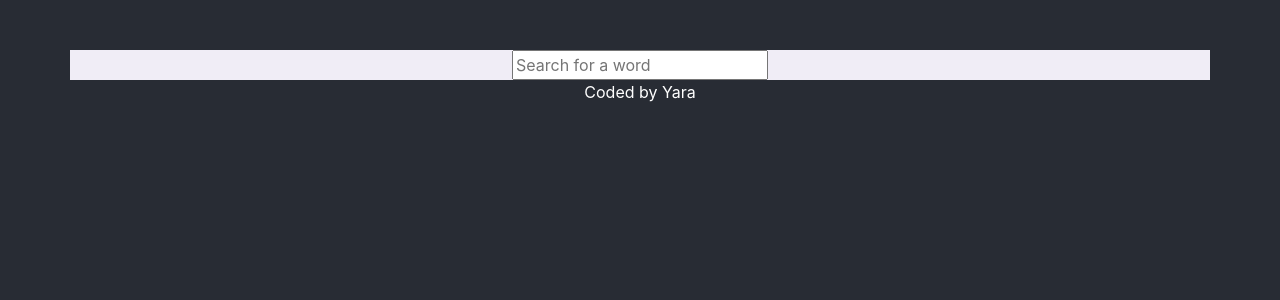
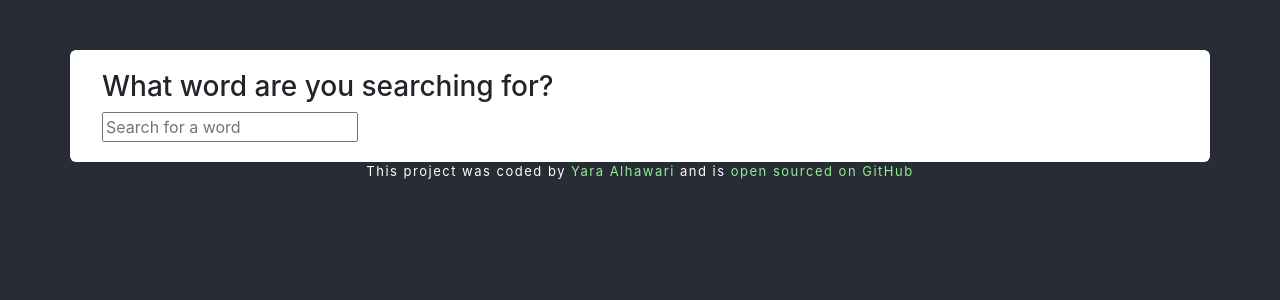
Before and after one commit to Yara-AlH/dictionary-project, a React (Create React App) app: page / in a window 1280 px wide. Shown: the top 300 px of the page. Built offline with nearby package versions, Linux system fonts and the light colour scheme.

Commit message:
definitions

```diff
--- a/src/App.css
+++ b/src/App.css
@@ -4,10 +4,10 @@ body {
 }
 
 .container {
-  background-color: #f0edf6;
+  background-color: white;
+  border-radius: 6px;
 }
 
 .App {
-  text-align: center;
   color: #212529;
 }
--- a/src/App.js
+++ b/src/App.js
@@ -7,7 +7,7 @@ function App() {
     <div className="App">
       <div className="container ">
         <main>
-          <Dictionary />
+          <Dictionary defaultKeyword={"marvelous"} />
         </main>
       </div>
       <Footer />
--- a/src/Dictionary.css
+++ b/src/Dictionary.css
@@ -0,0 +1,3 @@
+.Dictionary {
+  padding: 20px;
+}
--- a/src/Dictionary.js
+++ b/src/Dictionary.js
@@ -1,12 +1,17 @@
 import React, { useState } from "react";
 import axios from "axios";
+import Results from "./Results";
 import "./Dictionary.css";
 
-export default function Dictionary() {
-  const [keyword, setKeyword] = useState("");
+export default function Dictionary(props) {
+  const [keyword, setKeyword] = useState(props.defaultKeyword);
+  const [definitions, setDefinitions] = useState(null);
 
   function handleResponse(response) {
     console.log(response.data);
+
+    setDefinitions(response.data);
+    // response.data.meanings.0.definition
   }
 
   function handleFormSubmit(event) {
@@ -27,6 +32,7 @@ export default function Dictionary() {
 
   return (
     <div className="Dictionary">
+      <h3>What word are you searching for?</h3>
       <form onSubmit={handleFormSubmit}>
         <input
           type="search"
@@ -34,6 +40,7 @@ export default function Dictionary() {
           onChange={handleKeywordChange}
         />
       </form>
+      <Results definitions={definitions} />
     </div>
   );
 }
--- a/src/Footer.css
+++ b/src/Footer.css
@@ -1,3 +1,15 @@
 .Footer {
   color: white;
+  text-align: center;
+  font-size: 13px;
+  letter-spacing: 1.5px;
 }
+
+a {
+  color: lightgreen;
+  text-decoration: none;
+}
+
+a:hover {
+  text-decoration: underline;
+}
--- a/src/Footer.js
+++ b/src/Footer.js
@@ -1,5 +1,24 @@
 import "./Footer.css";
 
 export default function Footer() {
-  return <div className="Footer">Coded by Yara</div>;
+  return (
+    <div className="Footer">
+      This project was coded by{" "}
+      <a
+        href="https://www.linkedin.com/in/yara-alhawari/"
+        target="_blank"
+        rel="noreferrer"
+      >
+        Yara Alhawari
+      </a>{" "}
+      and is{" "}
+      <a
+        href="https://github.com/Yara-AlH/dictionary-project"
+        target="_blank"
+        rel="noreferrer"
+      >
+        open sourced on GitHub
+      </a>
+    </div>
+  );
 }
--- /dev/null
+++ b/src/Meaning.js
@@ -0,0 +1,11 @@
+export default function Meaning(props) {
+  console.log(props.meaning);
+  return (
+    <div className="Meaning">
+      <h5> {props.meaning.partOfSpeech}</h5>
+      <p>{props.meaning.definition}</p>
+    </div>
+  );
+}
+
+//
--- /dev/null
+++ b/src/Results.js
@@ -0,0 +1,22 @@
+import Meaning from "./Meaning";
+
+export default function Results(props) {
+  if (props.definitions) {
+    return (
+      <div className="Results">
+        <h3 className="fw-bold mt-5">{props.definitions.word}:</h3>
+        {props.definitions.meanings.map(function (meaning, index) {
+          if (index < 3) {
+            return (
+              <div key={index}>
+                <Meaning meaning={meaning} />
+              </div>
+            );
+          }
+          return null;
+        })}
+      </div>
+    );
+  }
+  return null;
+}
```
